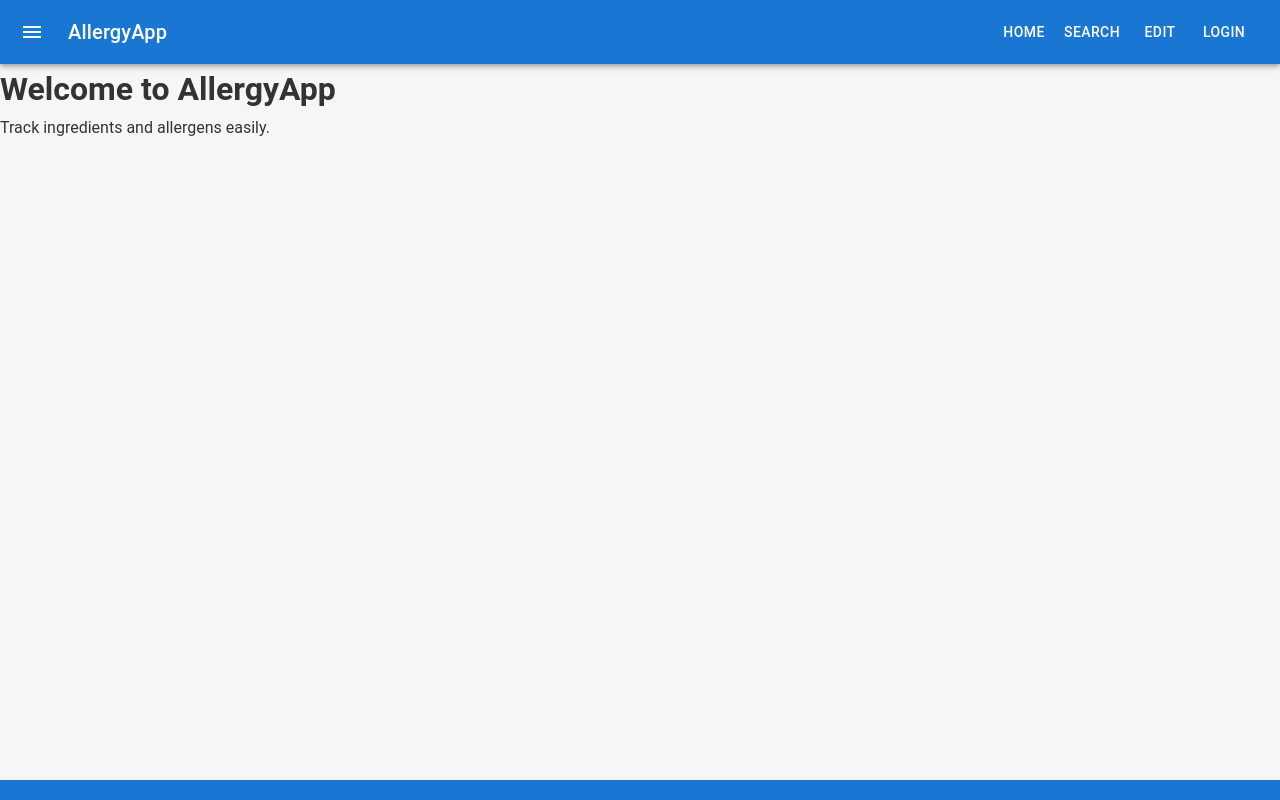
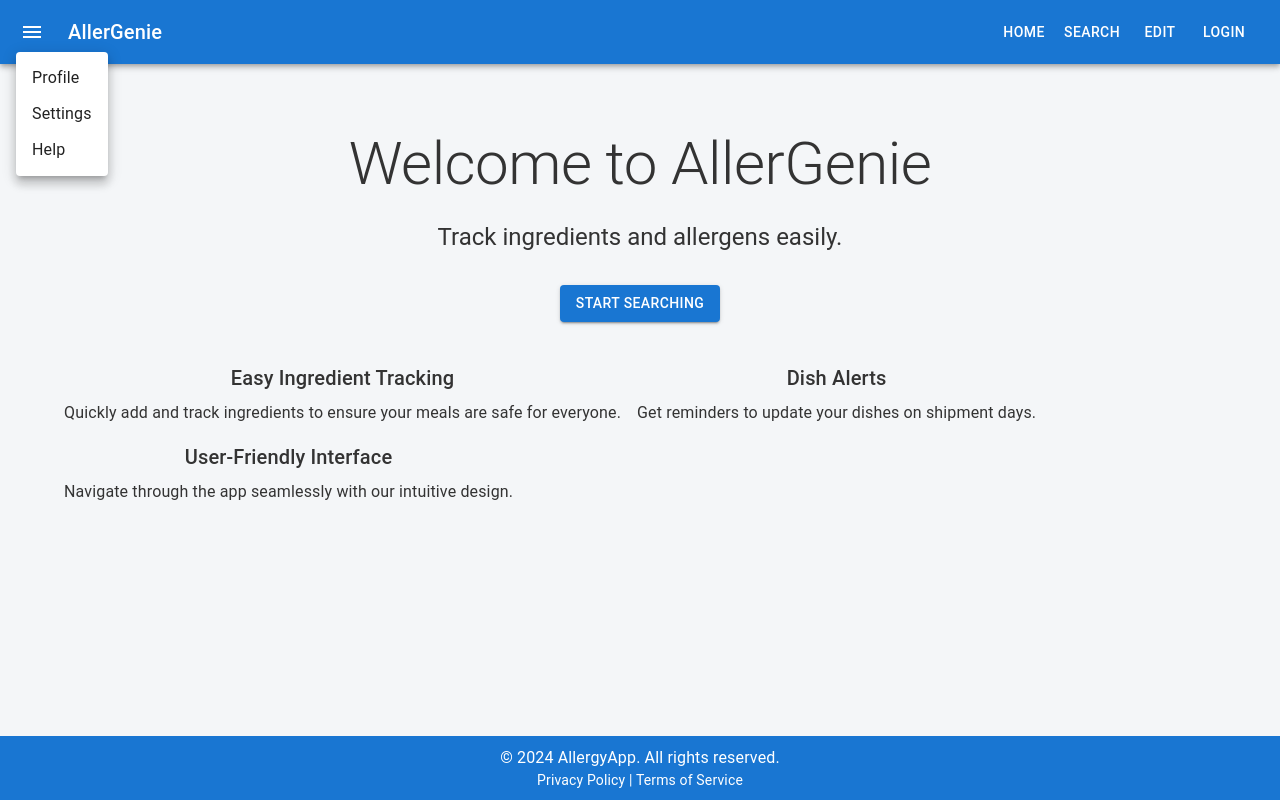
Before and after one commit to JoshoTheMosho/allergy-aware, a React (Vite) app in the folder frontend/: page / in a window 1280 px wide. Both pictures are taken after a click on the button "menu". Built offline with nearby package versions, Linux system fonts and the light colour scheme; no server answers.

Commit message:
Cleanup frontend for better usability

```diff
--- a/frontend/src/App.jsx
+++ b/frontend/src/App.jsx
@@ -5,6 +5,7 @@ import SearchPage from './pages/SearchPage';
 import EditPage from './pages/EditPage';
 import Navbar from './components/common/Navbar';
 import Footer from './components/common/Footer';
+import ComingSoon from './components/common/ComingSoon';
 import './App.css';
 
 function App() {
@@ -16,6 +17,11 @@ function App() {
                 <Route path="/login" element={<LoginPage />} />
                 <Route path="/search" element={<SearchPage />} />
                 <Route path="/edit" element={<EditPage />} />
+                <Route path="/profile" element={<ComingSoon />} />
+                <Route path="/edit" element={<ComingSoon />} />
+                <Route path="/help" element={<ComingSoon />} />
+                <Route path="/privacy" element={<ComingSoon />} />
+                <Route path="/terms" element={<ComingSoon />} />
             </Routes>
             <Footer />
         </Router>
--- /dev/null
+++ b/frontend/src/components/common/ComingSoon.jsx
@@ -0,0 +1,23 @@
+import { Container, Typography, Button } from '@mui/material';
+import { Link } from 'react-router-dom';
+
+const ComingSoon = () => {
+    return (
+        <Container maxWidth="sm" sx={{ textAlign: 'center', mt: 8 }}>
+            <Typography variant="h2" component="h1" gutterBottom>
+                Coming Soon!
+            </Typography>
+            <Typography variant="h5" component="p" gutterBottom>
+                We're working hard to launch our new website. Stay tuned!
+            </Typography>
+            <Typography variant="body1" sx={{ mb: 3 }}>
+                In the meantime, check back later or follow us on our social media for updates.
+            </Typography>
+            <Button variant="contained" color="primary" component={Link} to="/">
+                Back to Home
+            </Button>
+        </Container>
+    );
+};
+
+export default ComingSoon;
--- a/frontend/src/components/common/Footer.jsx
+++ b/frontend/src/components/common/Footer.jsx
@@ -14,12 +14,12 @@ const Footer = () => {
             }}
         >
             <Container>
-                {/* <Typography variant="body1">
+                <Typography variant="body1">
                     © {new Date().getFullYear()} AllergyApp. All rights reserved.
                 </Typography>
                 <Typography variant="body2">
                     <a href="/privacy" style={{ color: 'white', textDecoration: 'none' }}>Privacy Policy</a> | <a href="/terms" style={{ color: 'white', textDecoration: 'none' }}>Terms of Service</a>
-                </Typography> */}
+                </Typography>
             </Container>
         </Box>
     );
--- a/frontend/src/components/common/Navbar.jsx
+++ b/frontend/src/components/common/Navbar.jsx
@@ -1,22 +1,56 @@
-import { AppBar, Toolbar, Typography, Button, IconButton } from '@mui/material';
+import { useState } from 'react';
+import { AppBar, Toolbar, IconButton, Typography, Button, Menu, MenuItem } from '@mui/material';
 import MenuIcon from '@mui/icons-material/Menu';
 import { Link } from 'react-router-dom';
 
 const Navbar = () => {
+    const [anchorEl, setAnchorEl] = useState(null);
+    const token = localStorage.getItem('access_token');
+
+    const handleMenuClick = (event) => {
+        setAnchorEl(event.currentTarget);
+    };
+
+    const handleMenuClose = () => {
+        setAnchorEl(null);
+    };
+
     return (
         <AppBar position="static">
             <Toolbar>
-                <IconButton edge="start" color="inherit" aria-label="menu" sx={{ mr: 2 }}>
+                <IconButton edge="start" color="inherit" aria-label="menu" sx={{ mr: 2 }} onClick={handleMenuClick}>
                     <MenuIcon />
                 </IconButton>
                 <Typography variant="h6" sx={{ flexGrow: 1 }}>
-                    AllergyApp
+                    <Link to="/" style={{ textDecoration: 'none', color: 'inherit' }}>
+                        AllerGenie
+                    </Link>
                 </Typography>
                 <Button color="inherit" component={Link} to="/">Home</Button>
                 <Button color="inherit" component={Link} to="/search">Search</Button>
                 <Button color="inherit" component={Link} to="/edit">Edit</Button>
-                <Button color="inherit" component={Link} to="/login">Login</Button>
+                {!token && (
+                    <Button color="inherit" component={Link} to="/login">Login</Button>
+                )}
+                {token && (
+                    <Button color="inherit" onClick={() => {
+                        localStorage.removeItem('access_token');
+                        localStorage.removeItem('referesh_token');
+                        window.location.href = '/';
+                    }}>
+                        Logout
+                    </Button>
+                )}
             </Toolbar>
+            <Menu
+                anchorEl={anchorEl}
+                open={Boolean(anchorEl)}
+                onClose={handleMenuClose}
+            >
+                <MenuItem onClick={handleMenuClose} component={Link} to="/profile">Profile</MenuItem>
+                <MenuItem onClick={handleMenuClose} component={Link} to="/settings">Settings</MenuItem>
+                <MenuItem onClick={handleMenuClose} component={Link} to="/help">Help</MenuItem>
+            </Menu>
         </AppBar>
     );
 };
--- /dev/null
+++ b/frontend/src/components/common/NotLoggedIn.jsx
@@ -0,0 +1,23 @@
+import { Container, Typography, Button } from '@mui/material';
+import { Link } from 'react-router-dom';
+
+const NotLoggedIn = () => {
+    return (
+        <Container maxWidth="sm" sx={{ textAlign: 'center', mt: 8 }}>
+            <Typography variant="h4" component="h1" gutterBottom>
+                Not Logged In
+            </Typography>
+            <Typography variant="h6" component="p" gutterBottom>
+                You need to be logged in to view this content.
+            </Typography>
+            <Typography variant="body1" sx={{ mb: 3 }}>
+                Please log in to continue.
+            </Typography>
+            <Button variant="contained" color="primary" component={Link} to="/login">
+                Log In
+            </Button>
+        </Container>
+    );
+};
+
+export default NotLoggedIn;
--- a/frontend/src/components/landing/Landing.jsx
+++ b/frontend/src/components/landing/Landing.jsx
@@ -1,9 +1,56 @@
+import { Container, Typography, Button, Grid2, Paper } from '@mui/material';
+import { Link } from 'react-router-dom';
+import { styled } from '@mui/system';
+
+const StyledPaper = styled(Paper)(({ theme }) => ({
+    padding: theme.spacing(4),
+    textAlign: 'center',
+    color: theme.palette.text.secondary,
+    margin: theme.spacing(2),
+    borderRadius: theme.shape.borderRadius,
+    boxShadow: theme.shadows[5],
+}));
+
 const Landing = () => {
     return (
-        <div>
-            <h1>Welcome to AllergyApp</h1>
-            <p>Track ingredients and allergens easily.</p>
-        </div>
+        <Container maxWidth="lg" sx={{ textAlign: 'center', mt: 8 }}>
+            <Typography variant="h2" component="h1" gutterBottom>
+                Welcome to AllerGenie
+            </Typography>
+            <Typography variant="h5" component="p" gutterBottom>
+                Track ingredients and allergens easily.
+            </Typography>
+            <Button variant="contained" color="primary" component={Link} to="/search" sx={{ mt: 3 }}>
+                Start Searching
+            </Button>
+
+            <Grid2 container spacing={2} sx={{ mt: 5 }}>
+                <Grid2 item xs={12} md={4}>
+                    <Typography variant="h6" gutterBottom>
+                        Easy Ingredient Tracking
+                    </Typography>
+                    <Typography>
+                        Quickly add and track ingredients to ensure your meals are safe for everyone.
+                    </Typography>
+                </Grid2>
+                <Grid2 item xs={12} md={4}>
+                    <Typography variant="h6" gutterBottom>
+                        Dish Alerts
+                    </Typography>
+                    <Typography>
+                        Get reminders to update your dishes on shipment days.
+                    </Typography>
+                </Grid2>
+                <Grid2 item xs={12} md={4}>
+                    <Typography variant="h6" gutterBottom>
+                        User-Friendly Interface
+                    </Typography>
+                    <Typography>
+                        Navigate through the app seamlessly with our intuitive design.
+                    </Typography>
+                </Grid2>
+            </Grid2>
+        </Container>
     );
 };
 
--- a/frontend/src/components/login/Login.jsx
+++ b/frontend/src/components/login/Login.jsx
@@ -32,6 +32,46 @@ const LoginForm = () => {
         // Redirect to the search page or handle login success
         window.location.href = '/search'; // Redirect after successful login
     };
+
+    const token = localStorage.getItem('access_token');
+
+    if (token) {
+        return (
+            <Box
+                sx={{
+                    display: 'flex',
+                    flexDirection: 'column',
+                    alignItems: 'center',
+                    justifyContent: 'center',
+                    maxWidth: 400,
+                    mx: 'auto',
+                    p: 2,
+                    border: '1px solid',
+                    borderColor: 'grey.400',
+                    borderRadius: 2,
+                    boxShadow: 2,
+                    mt: 5,
+                }}
+            >
+                <Typography variant="h5" component="h1" gutterBottom sx={{ mb: 3 }}>
+                    Already logged in
+                </Typography>
+                <Button
+                    variant="contained"
+                    color="primary"
+                    fullWidth
+                    onClick={() => {
+                        localStorage.removeItem('access_token');
+                        localStorage.removeItem('refresh_token');
+                        window.location.href = '/';
+                    }}
+                >
+                    Logout
+                </Button>
+            </Box>
+        )
+
+    }
 
     return (
         <Box
--- a/frontend/src/pages/EditPage.jsx
+++ b/frontend/src/pages/EditPage.jsx
@@ -1,5 +1,6 @@
 import EditData from '../components/editData/EditData';
+import ComingSoon from '../components/common/ComingSoon';
 
-const EditPage = ({ supabase }) => <EditData />;
+const EditPage = () => <ComingSoon />;
 
 export default EditPage;
--- a/frontend/src/pages/LandingPage.jsx
+++ b/frontend/src/pages/LandingPage.jsx
@@ -1,5 +1,5 @@
 import Landing from '../components/landing/Landing.jsx';
 
-const LandingPage = ({ supabase }) => <Landing />;
+const LandingPage = () => <Landing />;
 
 export default LandingPage;
--- a/frontend/src/pages/SearchPage.jsx
+++ b/frontend/src/pages/SearchPage.jsx
@@ -3,6 +3,7 @@ import axios from 'axios';
 import SearchIngredients from '../components/searchIngredients/SearchIngredients';
 import { Grid2, Card, CardContent, Typography } from '@mui/material';
 import config from '../../config';
+import NotLoggedIn from '../components/common/NotLoggedIn';
 
 const SearchPage = () => {
     const [results, setResults] = useState([]);
@@ -52,6 +53,10 @@ const SearchPage = () => {
         }
     };
 
+    if (!localStorage.getItem('access_token')) {
+        return <NotLoggedIn />;
+    }
+
     return (
         <div>
             <SearchIngredients onSearch={handleSearch} />
```
